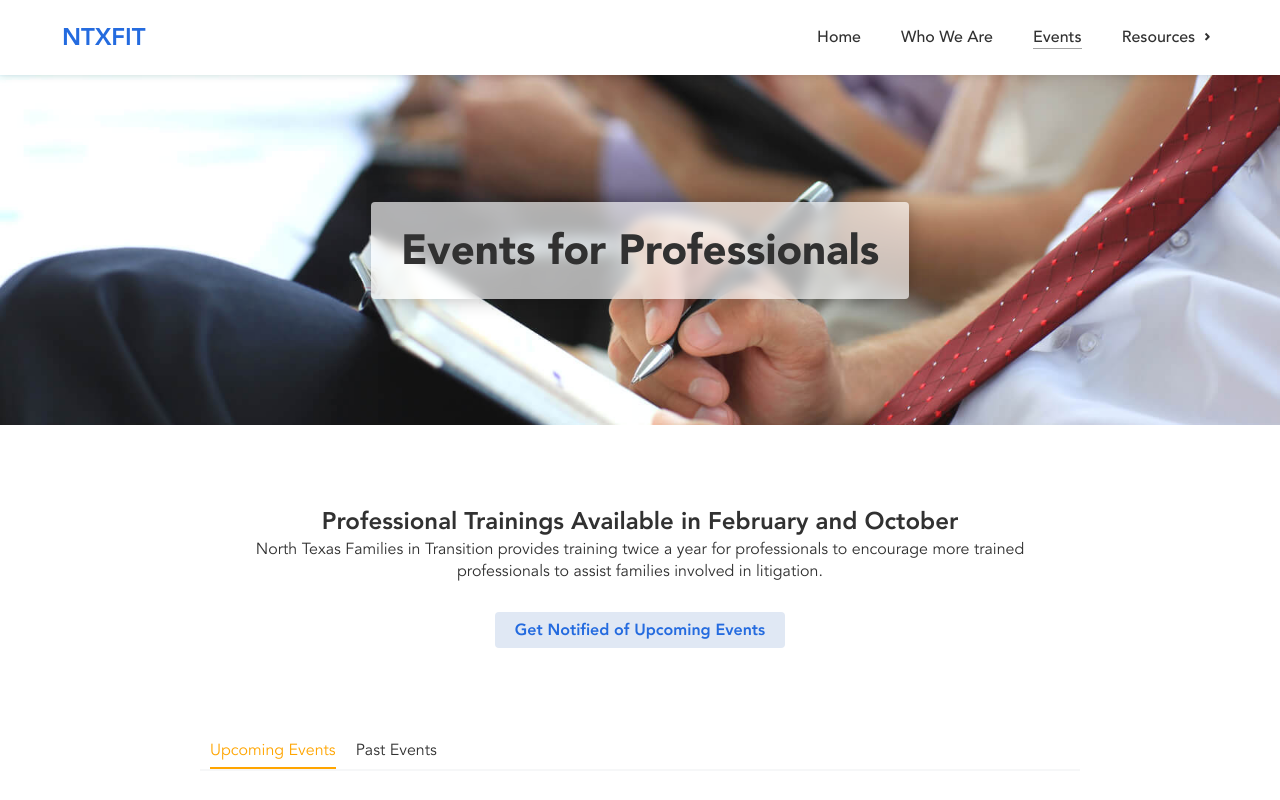
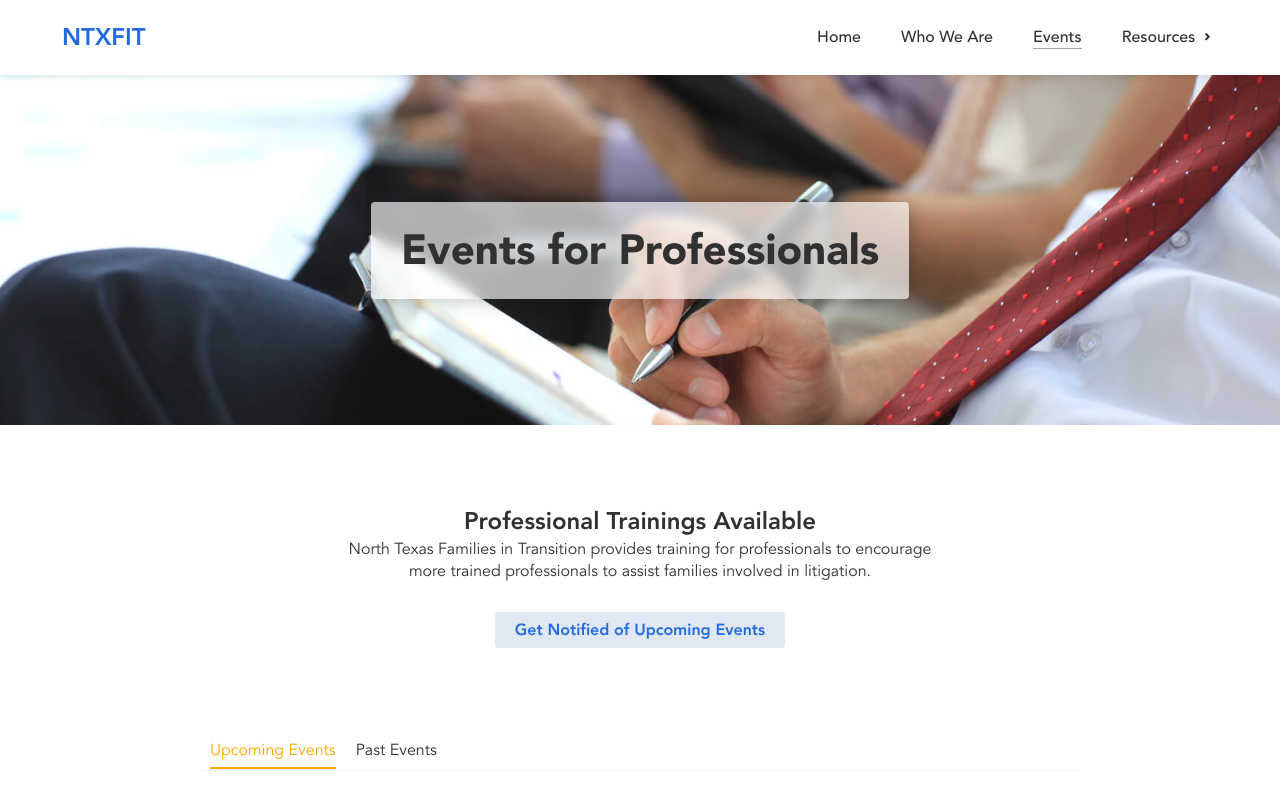
Before and after one commit to Modern-Lawyer-Marketing/ntxfit, a React (Create React App) app: page /events in a window 1280 px wide. Shown: the top 800 px of the page. Built offline with nearby package versions, Linux system fonts and the light colour scheme; no server answers.

Commit message:
Events change

```diff
--- a/src/components/Events/About.jsx
+++ b/src/components/Events/About.jsx
@@ -7,10 +7,10 @@ import '../../styles/events/event-navigation.scss';
 const About = () => (
   <div className="events-about">
     <div className="section">
-      <h2>Professional Trainings Available in February and October</h2>
+      <h2>Professional Trainings Available</h2>
       <div>
         {/* eslint-disable-next-line max-len */}
-        <p>North Texas Families in Transition provides training twice a year for professionals to encourage more trained professionals to assist families involved in litigation.</p>
+        <p>North Texas Families in Transition provides training for professionals to encourage more trained professionals to assist families involved in litigation.</p>
       </div>
       <a href="https://northtexasfit.us3.list-manage.com/subscribe/post?u=e6981a181982f79c076ceb3b3&id=770b503343" target="_blank" rel="noopener noreferrer" className="get-notified-button button">Get Notified of Upcoming Events</a>
     </div>
--- a/src/styles/events/event-navigation.scss
+++ b/src/styles/events/event-navigation.scss
@@ -80,7 +80,7 @@
   }
 
   p {
-    max-width: 800px;
+    max-width: 600px;
   }
 
   .button {
```
